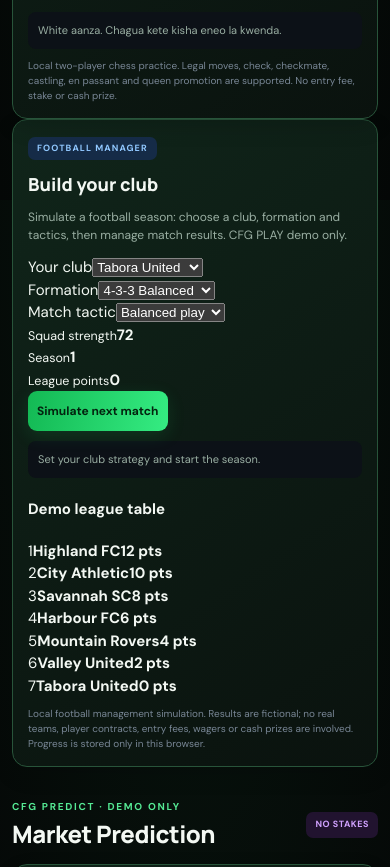
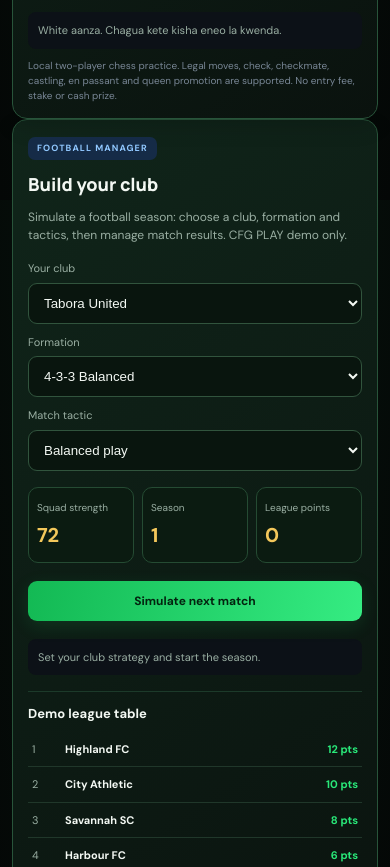
Before and after one commit to MKONDE/cashflow-gate, a plain HTML site: page index.html in a window 390 px wide. Shown: the part 1488-2355 px from the top of the page. Drawn offline with Linux system fonts and the light colour scheme.

Commit message:
style(cfg-play): add responsive football manager layout

```diff
--- a/styles.css
+++ b/styles.css
@@ -83,3 +83,18 @@ footer{color:#829b8b}
 .chessCell.light{background:#e7dfc8;color:#17231b}.chessCell.dark{background:#63866c;color:#101b13}
 .chessCell.chosen{outline:3px solid #f2c85b;outline-offset:-3px;background:#b9a34e}
 .chessCell:focus-visible{outline:3px solid #5eb8ff;outline-offset:-3px;z-index:1}
+
+
+/* CFG PLAY Football Manager — responsive local simulator */
+.managerCard{grid-column:1/-1}.managerControls{display:grid;grid-template-columns:1fr;gap:10px;margin:16px 0}
+.managerControls label{display:block;color:var(--muted);font-size:11px;margin-bottom:6px}
+.managerControls select{width:100%;padding:11px;border:1px solid #31543d;border-radius:9px;background:#09150e;color:var(--text)}
+.managerSummary{display:grid;grid-template-columns:repeat(3,minmax(0,1fr));gap:8px;margin:14px 0}
+.managerSummary>div{padding:12px 8px;border:1px solid #254b33;border-radius:10px;background:#0b1b11}
+.managerSummary small{display:block;color:var(--muted);font-size:10px}
+.managerSummary strong{display:block;color:var(--gold);font-size:20px;margin-top:5px}
+.managerCard>#fmPlay{width:100%;margin:4px 0 8px}
+.managerTable{margin-top:16px;border-top:1px solid var(--line);padding-top:12px}.managerTable h4{font-size:13px;margin:0 0 8px}
+.fmRow{display:grid;grid-template-columns:24px 1fr auto;gap:9px;align-items:center;padding:9px 4px;border-bottom:1px solid #20372a;font-size:11px}
+.fmRow>span{color:var(--muted)}.fmRow strong{color:var(--green)}
+@media(min-width:700px){.managerControls{grid-template-columns:repeat(3,minmax(0,1fr))}}
```
